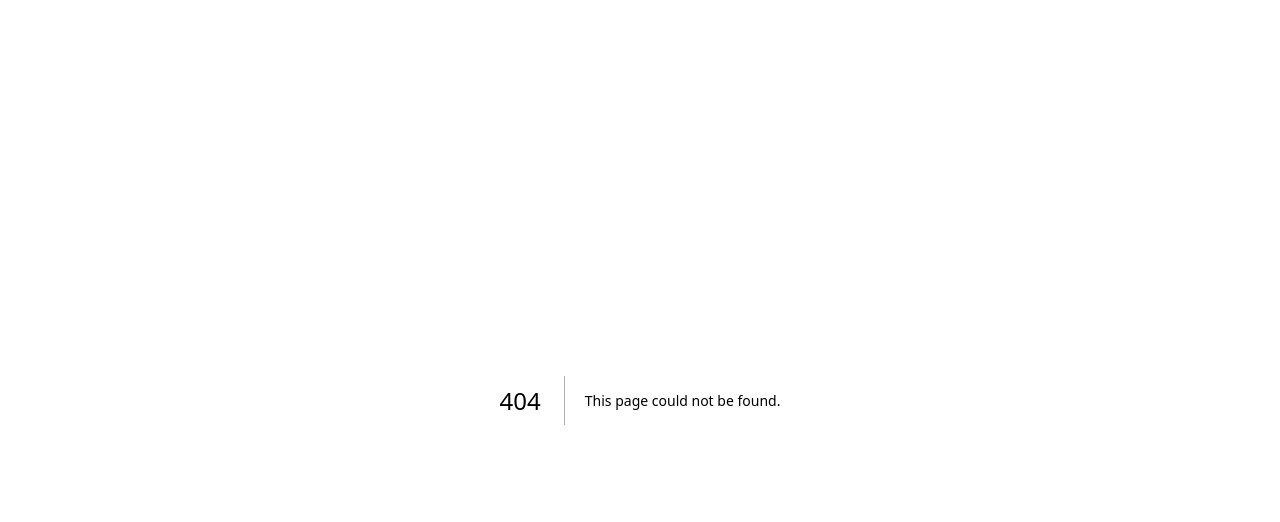
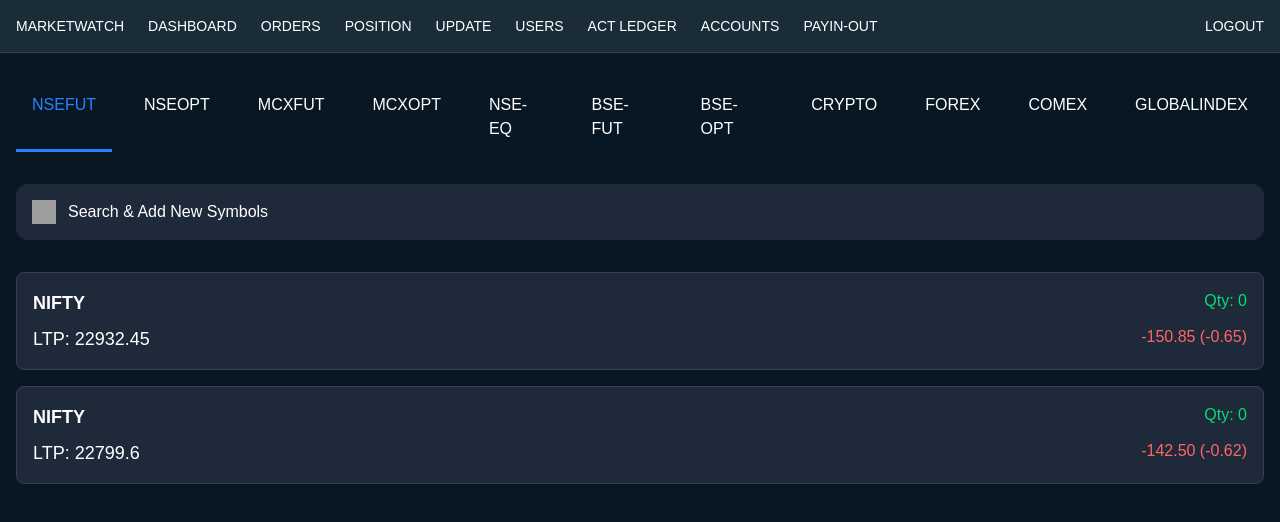
Before and after one commit to masum-abrar/Nex-Trade, a Next.js app: page /marketwatch in a window 1280 px wide. Before the commit this address had no page. Shown: the top 522 px of the page. Built offline with nearby package versions, Linux system fonts and the light colour scheme; grey boxes are pictures that could not be loaded.

Commit message:
marketwatch content added

```diff
--- /dev/null
+++ b/src/app/marketwatch/page.jsx
@@ -0,0 +1,57 @@
+'use client';
+import React from 'react';
+import Navbar from '../Components/Navbar';
+
+const Page = () => {
+  return (
+    <div className="min-h-screen bg-[#071824] text-white">
+      {/* Top Section */}
+
+       <Navbar/>
+
+
+      {/* Menu Section */}
+      <div className="flex space-x-4 overflow-x-auto p-4 mt-4">
+  {["NSEFUT", "NSEOPT", "MCXFUT", "MCXOPT", "NSE-EQ", "BSE-FUT", "BSE-OPT", "CRYPTO", "FOREX", "COMEX", "GLOBALINDEX"].map((item, index) => (
+    <a
+      key={index}
+      href="/broker/marketwatch"
+      className={`px-4 py-2 border-b-3 ${index === 0 ? 'border-blue-500 text-blue-500' : 'border-transparent'} hover:bg-gray-600`}
+    >
+      {item}
+    </a>
+  ))}
+</div>
+
+
+      {/* Search Section */}
+      <div className="p-4 flex items-center space-x-3 bg-gray-800 m-4 rounded-xl">
+        <img className="w-6 h-6" src="https://img.icons8.com/ios-glyphs/30/FFFFFF/search--v1.png" alt="search" />
+        <a href="/Broker/Search" className="text-white hover:underline">
+          Search & Add New Symbols
+        </a>
+      </div>
+
+      {/* Market Data Section */}
+      <div className="p-4 space-y-4">
+        {[
+          { name: "NIFTY", qty: 0, ltp: 22932.45, change: "-150.85 (-0.65)" },
+          { name: "NIFTY", qty: 0, ltp: 22799.6, change: "-142.50 (-0.62)" },
+        ].map((data, index) => (
+          <div key={index} className="border border-gray-700 p-4 rounded-lg bg-gray-800">
+            <div className="flex justify-between">
+              <p className="text-lg font-bold">{data.name}</p>
+              <p className="text-green-400">Qty: {data.qty}</p>
+            </div>
+            <div className="flex justify-between mt-2">
+              <p className="text-lg">LTP: {data.ltp}</p>
+              <p className="text-red-400">{data.change}</p>
+            </div>
+          </div>
+        ))}
+      </div>
+    </div>
+  );
+};
+
+export default Page;
```
